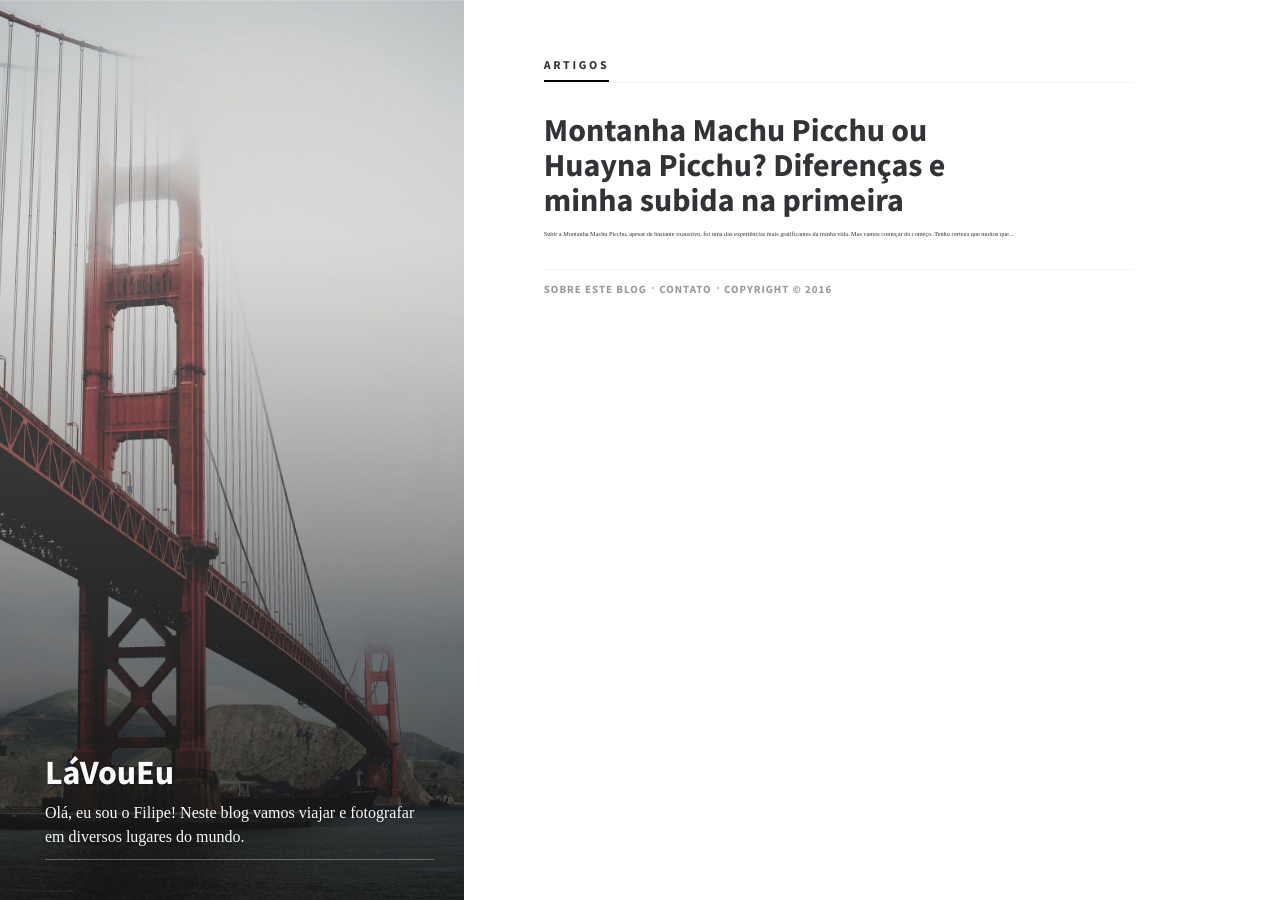
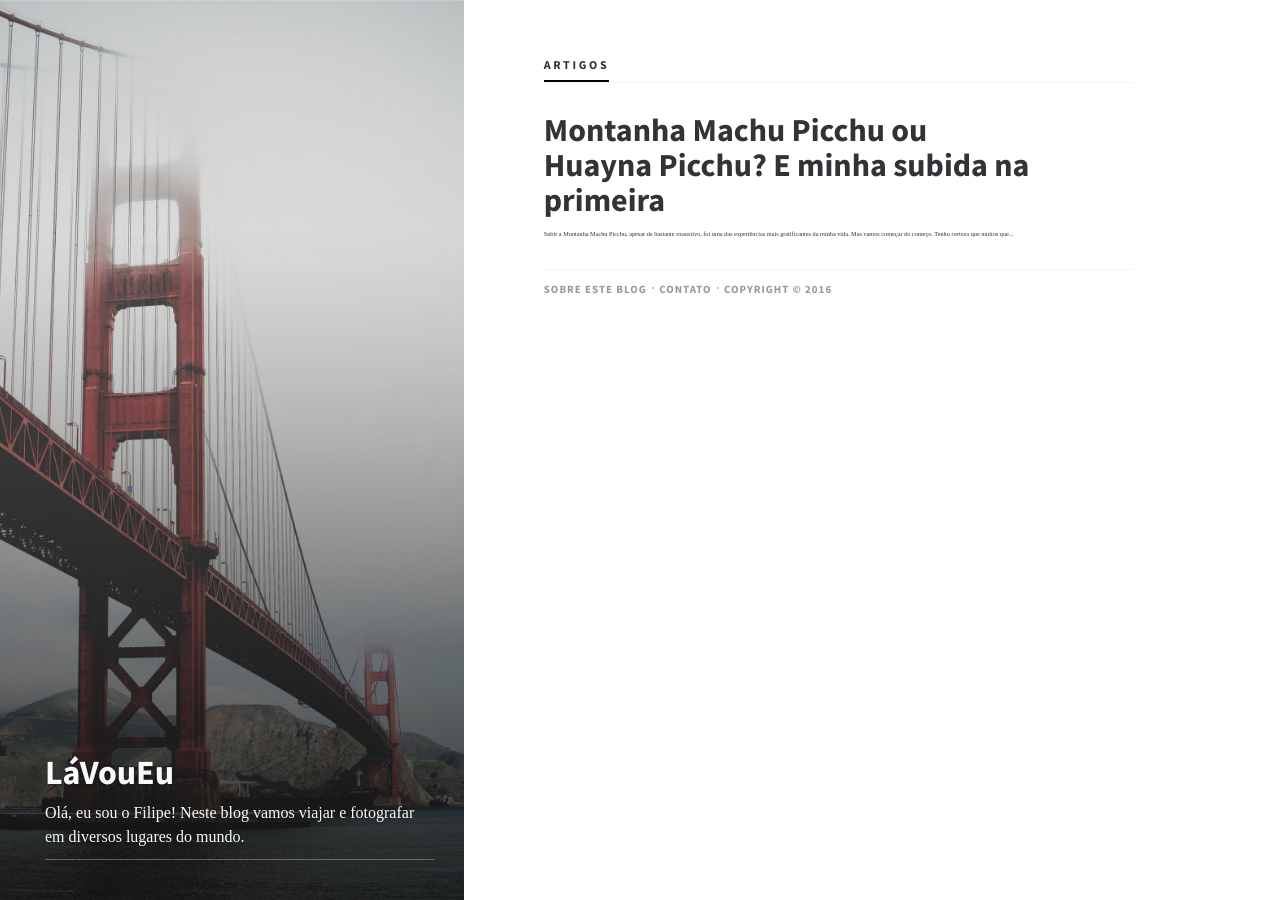
Before and after one commit to filipemscampos/filipemscampos.github.io, a Jekyll site: the page built from index.html, in a window 1280 px wide. Built offline with Jekyll 4.4.1, drawn with Linux system fonts in a browser that asks for light colours; some web fonts are replaced.

Commit message:
Agora sim os comentários do Disqus aparecem. Colocando o que pretendo deixar para o título, url e meta description.

```diff
--- a/_config.yml
+++ b/_config.yml
@@ -5,7 +5,7 @@
 # baseurl: "/writer/" # the subpath of your site, e.g. /blog
 url: "http://www.lavoueu.blog.br" # the base hostname & protocol for your site
 enable_retina: false # Documentação: http://imulus.github.io/retinajs/
-permalink: /:title/
+permalink: /:title
 nav_list:
   Home : ['Home', '/', 'fa-home']
   Home_Alt : ['Home Alt', '/home-alt', 'fa-home']
--- a/_includes/disqus.html
+++ b/_includes/disqus.html
@@ -2,8 +2,8 @@
 <script>
 
 var disqus_config = function () {
-this.page.url = {{ page.url | prepend: site.baseurl | prepend: site.url }};
-this.page.identifier = {{page.id}};
+this.page.url = "{{ page.url | prepend: site.baseurl | prepend: site.url }}";
+this.page.identifier = "{{page.id}}";
 };
 
 (function() { // DON'T EDIT BELOW THIS LINE
--- a/_includes/head.html
+++ b/_includes/head.html
@@ -4,7 +4,13 @@
     <meta name="viewport" content="width=device-width, initial-scale=1">
 
     <title>{% if page.title %}{{ page.title }} | {% endif %} {{ site.title }} </title>
-    <meta name="description" content="{% if page.excerpt %}{{ page.excerpt | strip_html | strip_newlines | truncate: 160 }}{% else %}{{ site.description }}{% endif %}">
+    <meta name="description" content="
+    {% if page.meta_description %}
+        {{page.meta_description}}
+    {% else %}
+        {% if page.excerpt %}{{ page.excerpt | strip_html | strip_newlines | truncate: 160 }}{% else %}{{ site.description }}{% endif %}
+    {% endif %}
+    ">
 
     <link rel="stylesheet" href="{{ "/css/main.css" | prepend: site.baseurl }}">
 
--- a/_layouts/post-sidebar.html
+++ b/_layouts/post-sidebar.html
@@ -54,11 +54,11 @@
 
     </div> <!--/row -->
 
-</main> <!-- /container -->
-
 {% if jekyll.environment == "production" %}
    {% include disqus.html %}
 {% endif %}
+
+</main> <!-- /container -->
 
 <footer class="single">
     {% include footer-single.html %}
--- a/_layouts/post.html
+++ b/_layouts/post.html
@@ -31,11 +31,13 @@
         </div><!-- main-content/col -->
     </div> <!--/row -->
 
-</main> <!-- /container -->tr
-
 {% if jekyll.environment == "production" %}
    {% include disqus.html %}
 {% endif %}
+
+</main> <!-- /container -->
+
+
 
 <footer class="single">
     {% include footer-single.html %}
```
Also changed, not shown: _posts/2016-04-25-montanha-machu-picchu.textile (+5 -5 lines).
